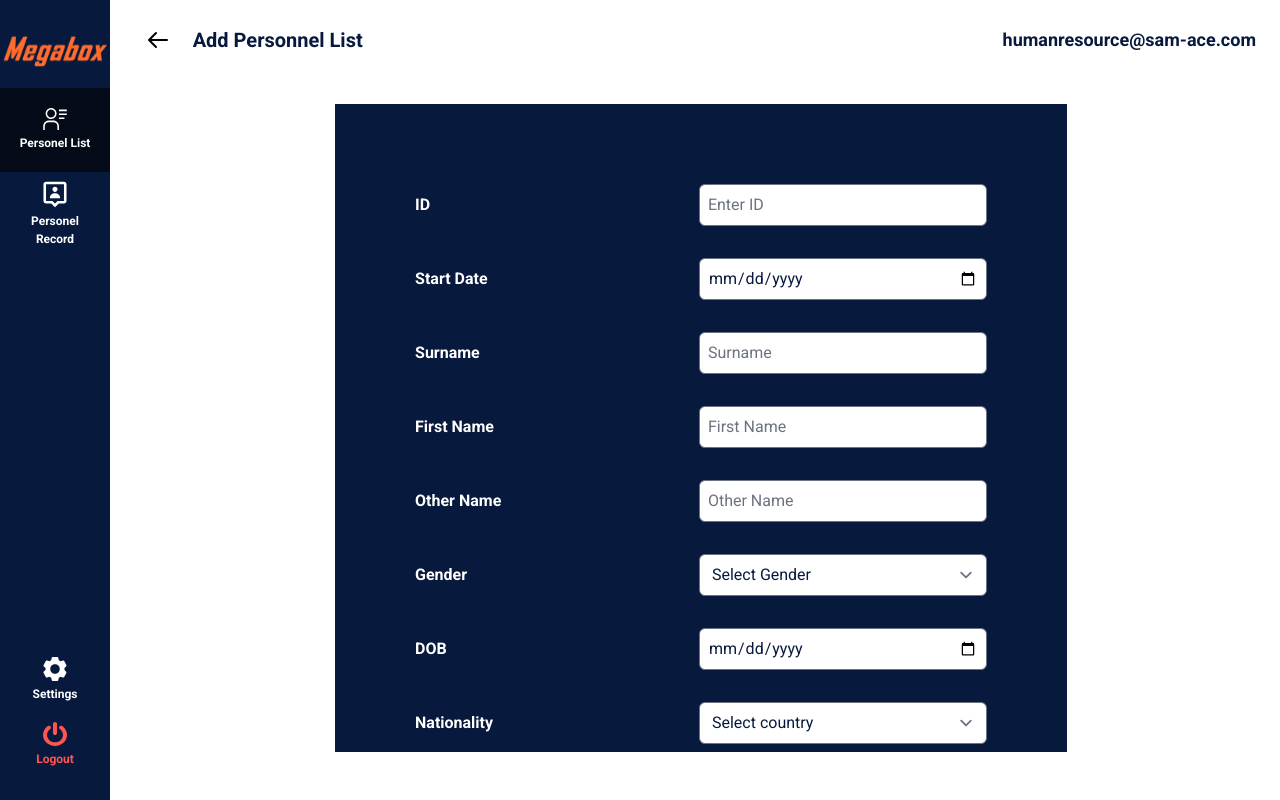
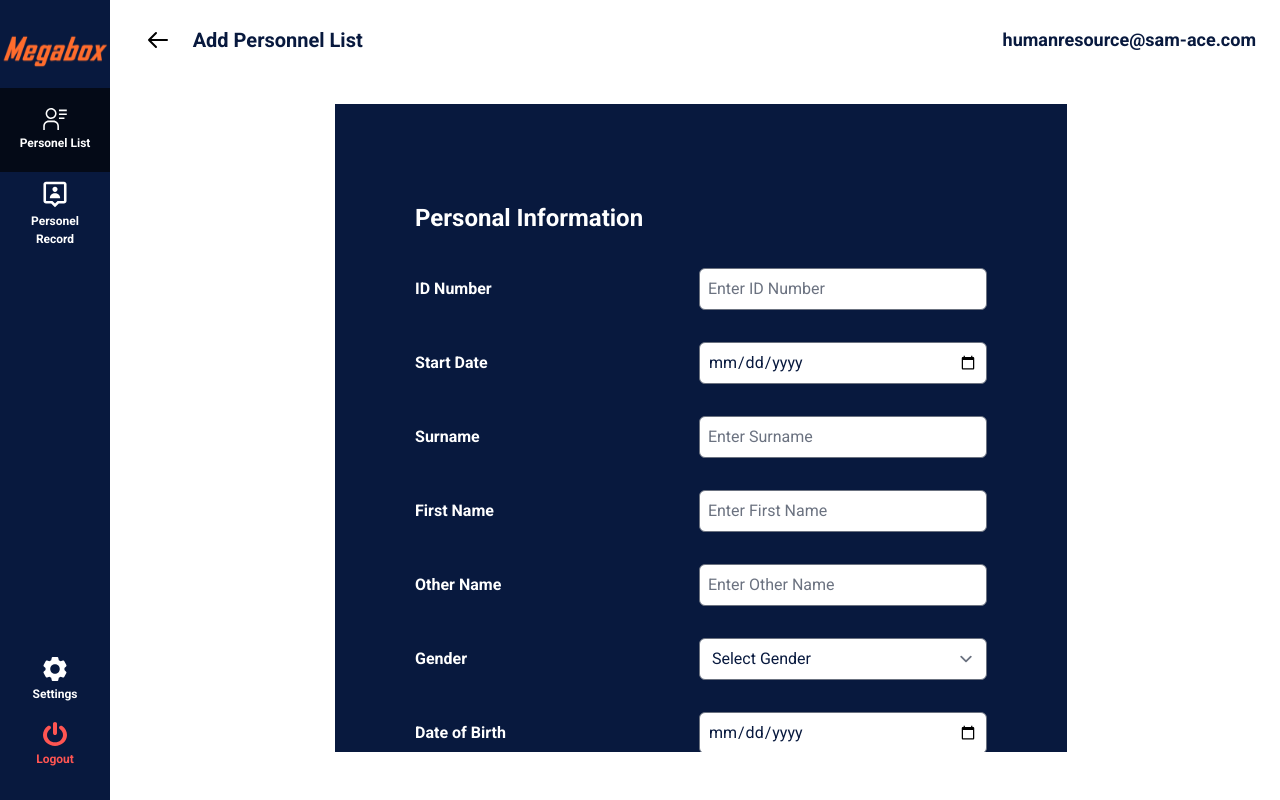
Before and after one commit to sholajapheth/samace_2.0, a React (Create React App) app: page /dashboard/hr/pl/add in a window 1280 px wide. Built offline with nearby package versions, Linux system fonts and the light colour scheme; sample sign-in values are in the browser's storage.

Commit message:
mini edit

```diff
--- a/src/pages/HR/PersonelList/personel_list_data.tsx
+++ b/src/pages/HR/PersonelList/personel_list_data.tsx
@@ -18,40 +18,39 @@ export const personel_list_formData = [
     section: "Personal Information",
     data: [
       {
-        name: "ID",
+        name: "ID Number",
         type: "number",
-        placeholder: "Enter ID",
         maxLength: 10,
       },
       {
         name: "Start Date",
         type: "date",
-        placeholder: "Enter Start Date",
       },
       {
         name: "Surname",
         type: "text",
-        placeholder: "Surname",
       },
       {
         name: "First Name",
         type: "text",
-        placeholder: "First Name",
       },
       {
         name: "Other Name",
         type: "text",
-        placeholder: "Other Name",
       },
       {
         name: "Gender",
         type: "drop",
-        optionList: ["male", "female"],
+        optionList: ["Male", "Female"],
       },
       {
-        name: "DOB",
+        name: "Date of Birth",
         type: "date",
-        placeholder: "Enter DOB",
+      },
+      {
+        name: "Place of Birth",
+        type: "text",
+        placeholder: "Enter Place of Birth",
       },
       {
         name: "Nationality",
@@ -71,16 +70,11 @@ export const personel_list_formData = [
         dropType: "city",
         section: "Personal Information",
       },
-      {
-        name: "Place of Birth",
-        type: "text",
-        placeholder: "Enter Place of Birth",
-      },
 
       {
         name: "Marital Status",
         type: "drop",
-        optionList: ["single", "married", "divorced", "widowed"],
+        optionList: ["Single", "Married", "Divorced", "Widowed"],
       },
       {
         name: "Number of Children",
@@ -90,21 +84,22 @@ export const personel_list_formData = [
       {
         name: "Religion",
         type: "drop",
-        optionList: ["christianity", "islam", "others"],
+        optionList: ["Christianity", "Islam", "Others"],
       },
       {
         name: "Means of Identification",
         type: "drop",
         optionList: [
-          "voters card",
-          "drivers license",
-          "international passport",
-          "national id",
-          "others",
+          "Voters Card",
+          "Drivers License",
+          "International Passport",
+          "National ID",
+          "Others",
         ],
       },
     ],
   },
+
   {
     section: "Contact Information",
     data: [
@@ -127,27 +122,19 @@ export const personel_list_formData = [
         section: "Contact Information",
       },
       {
-        name: "Address",
+        name: "Home Address",
         type: "textarea",
-        placeholder: "Enter Address",
       },
 
       {
         name: "Phone Number",
         type: "number",
-        placeholder: "Enter Phone Number",
         maxLength: 11,
       },
       {
-        name: "Email",
+        name: "Email Address",
         type: "email",
-        placeholder: "Enter Email",
       },
-    ],
-  },
-  {
-    section: "Next of Kin",
-    data: [
       {
         name: "Next of Kin Name",
         type: "text",
@@ -156,7 +143,7 @@ export const personel_list_formData = [
       {
         name: "Next of Kin Gender ",
         type: "drop",
-        optionList: ["male", "female"],
+        optionList: ["Male", "Female"],
       },
       {
         name: "Next of Kin Phone Number",
@@ -212,7 +199,7 @@ export const personel_list_formData = [
   },
 
   {
-    section: "Employment Information",
+    section: "Job Information",
     data: [
       {
         name: "Employment Type",
@@ -267,7 +254,7 @@ export const personel_list_formData = [
     ],
   },
   {
-    section: "Bank Information",
+    section: "Account Information",
     data: [
       {
         name: "Account Number",
--- a/src/pages/HR/PersonelRecord/Tabs/Medical/Add.tsx
+++ b/src/pages/HR/PersonelRecord/Tabs/Medical/Add.tsx
@@ -1,4 +1,3 @@
-import { useSelector } from "react-redux";
 import AddBox from "../../../../utils/AddBox";
 import { loading, message, sidebar_data } from "../../../general_data";
 import { constants, medical_form_data } from "./medical_data";
--- a/src/pages/utils/AddBox.tsx
+++ b/src/pages/utils/AddBox.tsx
@@ -58,6 +58,9 @@ const AddBox = ({
         {formData?.map((item: any, index: number) => {
           return (
             <FormContainer key={index} section_name={item.section}>
+              <p className="text-white text-[24px] font-bold mt-[2em]">
+                {item.section}
+              </p>
               {item.data.map((item: any, index: number) => {
                 return (
                   <InputComp
--- a/src/pages/utils/InputComp.tsx
+++ b/src/pages/utils/InputComp.tsx
@@ -22,6 +22,8 @@ const InputComp = ({
   section,
 }: inputType) => {
   // form value is handled by the DashboardContext and the value is passed to the input component as props and the value is set in the context
+
+  const placeholderValue = type === "text" || "textarea" ? `Enter ${name}` : "";
 
   const { inputValue, setInputValue, state, dispatch } =
     useContext(DashboardContext);
@@ -120,7 +122,7 @@ const InputComp = ({
         <textarea
           value={value}
           onChange={handleChanges}
-          placeholder={placeholder}
+          placeholder={placeholderValue}
           className="  bg-white rounded-md text-pri text-[16px] p-2
         focus:outline-none md:w-[18em] w-full h-[10em]"
         />
@@ -130,7 +132,7 @@ const InputComp = ({
           style={{ appearance: "none", WebkitAppearance: "none" }}
           type="number"
           onChange={handleChanges}
-          placeholder={placeholder}
+          placeholder={placeholderValue}
           className="  bg-white rounded-md text-pri text-[16px] p-2
         focus:outline-none md:w-[18em] w-full"
         />
@@ -139,7 +141,7 @@ const InputComp = ({
           value={value}
           onChange={handleChanges}
           type={type}
-          placeholder={placeholder}
+          placeholder={placeholderValue}
           className="  bg-white rounded-md text-pri text-[16px] p-2
         focus:outline-none md:w-[18em] w-full"
         />
```
